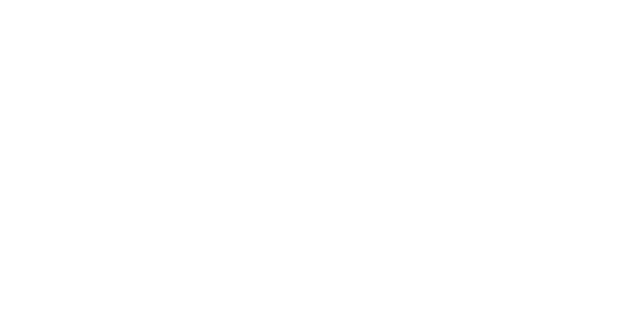
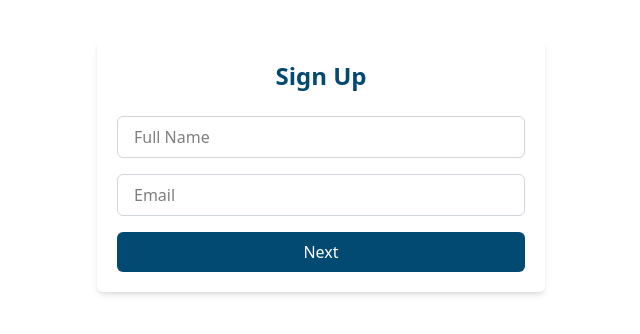
Before and after one commit to Roshan-pindiprolu/thrivvr, a React (Vite) app in the folder client-ui/: page /fake in a window 1280 px wide. Before the commit this address had no page. Shown: the top 334 px of the page, without its empty margins (319-959 px from the left). Built offline with nearby package versions, Linux system fonts and the light colour scheme.

Commit message:
Did some thing which I will remove that

```diff
--- a/client-ui/src/App.jsx
+++ b/client-ui/src/App.jsx
@@ -1,4 +1,5 @@
 import { BrowserRouter as Router, Routes, Route } from 'react-router-dom';
+import FakeSignUp from './pages/FakeSignUp';
 import Login from './pages/Login';
 import Signup from './pages/Signup';
 
@@ -8,6 +9,7 @@
       <Routes>
         <Route path="/login" element={<Login />} />
         <Route path="/signup" element={<Signup />} />
+        <Route path="/fake" element={<FakeSignUp />} />
       </Routes>
     </Router>
   );
--- /dev/null
+++ b/client-ui/src/pages/FakeSignUp/index.jsx
@@ -0,0 +1,128 @@
+import { useState } from 'react';
+
+const FakeSignUp = () => {
+  const [step, setStep] = useState(1);
+  const [formData, setFormData] = useState({
+    fullName: '',
+    email: '',
+    password: '',
+    confirmPassword: '',
+    role: '',
+    acceptTerms: false,
+  });
+
+  const handleNext = () => {
+    // Simulate DB submit
+    console.log('📝 Step 1 Data:', {
+      fullName: formData.fullName,
+      email: formData.email,
+    });
+
+    // Show next step
+    setStep(2);
+  };
+
+  const handleFinalSubmit = () => {
+    // Simulate final DB submit
+    console.log('✅ Final Signup Data:', formData);
+    alert("Fake signup complete!");
+  };
+
+  return (
+    <div className="max-w-md mx-auto mt-10 p-5 rounded-md bg-white shadow-md">
+      <h2 className="text-2xl font-semibold text-center text-sky-900 mb-6">
+        Sign Up
+      </h2>
+
+      {/* Step 1 */}
+      {step === 1 && (
+        <div className="space-y-4">
+          <input
+            type="text"
+            placeholder="Full Name"
+            value={formData.fullName}
+            onChange={(e) =>
+              setFormData({ ...formData, fullName: e.target.value })
+            }
+            className="w-full px-4 py-2 border border-gray-300 rounded-md"
+          />
+          <input
+            type="email"
+            placeholder="Email"
+            value={formData.email}
+            onChange={(e) =>
+              setFormData({ ...formData, email: e.target.value })
+            }
+            className="w-full px-4 py-2 border border-gray-300 rounded-md"
+          />
+          <button
+            onClick={handleNext}
+            className="w-full bg-sky-900 text-white py-2 rounded-md hover:bg-sky-700 transition"
+          >
+            Next
+          </button>
+        </div>
+      )}
+
+      {/* Step 2 */}
+      {step === 2 && (
+        <div className="space-y-4">
+          <input
+            type="password"
+            placeholder="Password"
+            value={formData.password}
+            onChange={(e) =>
+              setFormData({ ...formData, password: e.target.value })
+            }
+            className="w-full px-4 py-2 border border-gray-300 rounded-md"
+          />
+          <input
+            type="password"
+            placeholder="Confirm Password"
+            value={formData.confirmPassword}
+            onChange={(e) =>
+              setFormData({ ...formData, confirmPassword: e.target.value })
+            }
+            className="w-full px-4 py-2 border border-gray-300 rounded-md"
+          />
+          <select
+            value={formData.role}
+            onChange={(e) =>
+              setFormData({ ...formData, role: e.target.value })
+            }
+            className="w-full px-4 py-2 border border-gray-300 rounded-md"
+          >
+            <option value="">Select Role</option>
+            <option value="learner">Learner</option>
+            <option value="teacher">Teacher</option>
+            <option value="admin">Admin</option>
+          </select>
+          <label className="flex items-center space-x-2">
+            <input
+              type="checkbox"
+              checked={formData.acceptTerms}
+              onChange={(e) =>
+                setFormData({
+                  ...formData,
+                  acceptTerms: e.target.checked,
+                })
+              }
+              className="border border-gray-300"
+            />
+            <span className="text-sm text-gray-700">
+              I accept the terms and conditions
+            </span>
+          </label>
+          <button
+            onClick={handleFinalSubmit}
+            className="w-full bg-sky-900 text-white py-2 rounded-md hover:bg-sky-700 transition"
+          >
+            Sign Up
+          </button>
+        </div>
+      )}
+    </div>
+  );
+};
+
+export default FakeSignUp;
```
